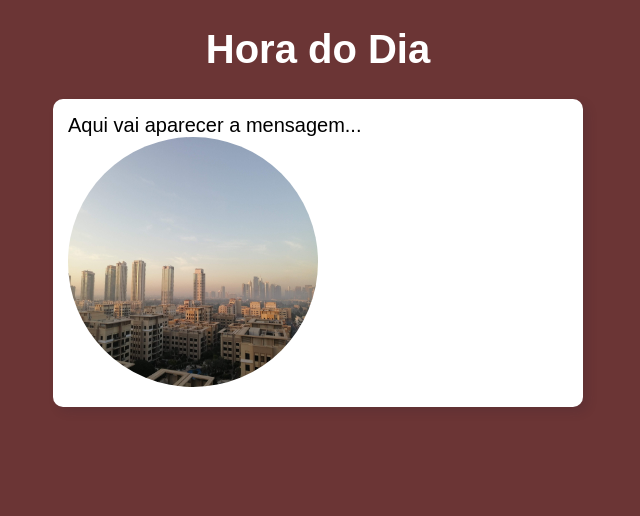
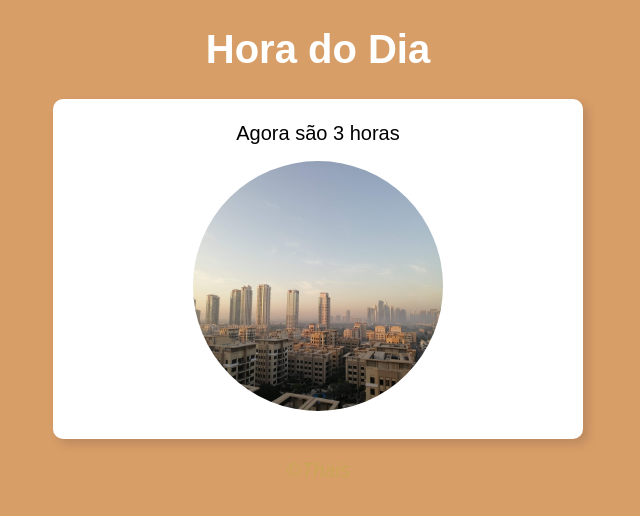
Before and after one commit to thaisjunges/portfolio_meu, a PHP site: page /modelo.html in a window 1280 px wide. Shown: the top 516 px of the page, without its empty margins (322-962 px from the left). Run offline with PHP 8.4, Linux system fonts and the light colour scheme.

Commit message:
Add files via upload

```diff
--- a/page2/javascript_projeto/modelo.html
+++ b/page2/javascript_projeto/modelo.html
@@ -1,5 +1,5 @@
 <!DOCTYPE html>
-<html lang="en">
+<html lang="pt-br">
 <head>
     <meta charset="UTF-8">
     <meta http-equiv="X-UA-Compatible" content="IE=edge">
@@ -12,16 +12,18 @@
         <h1>Hora do Dia</h1>
     </header>
     <section>
-            <div id="msg">
-                Aqui vai aparecer a mensagem...
-            </div>
-            <div id="foto">
-                <img id="imagem"  style="border-radius: 50%" width="250" height="250" src="manha.png" alt="">
+        <!--MENSAGEM QUE VAI APARECER NA TELA-->
+        <div id="msg">
+          Aqui vai aparecer a mensagem
+        </div>
+        <div id="foto">
+            <img id="imagem" style="border-radius: 50%" width="250" height="250" src="img/manha.png" alt="">
         </div>
     </section>
+    <footer>
+        <p>&copy;Thais</p>
+    </footer>
 
-    <script src="script.js">
-
-    </script>
+    <script src="script.js"></script>
 </body>
 </html>
--- a/page2/javascript_projeto/script.js
+++ b/page2/javascript_projeto/script.js
@@ -1,22 +1,24 @@
 function carregar() {
-    // CHAMANDO ID DO HTML
-var msg = document.getElementById('msg')
-var img = dcument.getElementById('imagem')
-var data = new Date()
-var hora = data.getHours()
-
-msg.innerHTML = `Agora são ${hora} horas.`
-if (hora >= 0 && hora < 12) {
-    //Bom Dia!
-    img.src = 'manha.png'
-    document.body.style.background = '#e2cd9'
-} else if (hora >= 12 && hora <= 18) {
-    //Boa Tarde
-    img.src = 'tarde.png'
-    document.body.style.background = '#b9846f'
-} else {
-    //Boa Noite!
-    img.src = 'noite.png'
-    body.body.style.background = '#515154'
+    //BUSCA MENSAGEM DO HTML
+    var msg = window.document.getElementById('msg')
+    //BUSCA A IMAGEM DO HTML
+    var img = window.document.getElementById('imagem')
+    //DATA ATUAL
+    var data = new Date()
+    //HORA ATUAL
+    var hora = data.getHours()
+    msg.innerHTML = `Agora são ${hora} horas`
+    if (hora >= 0 && hora < 12) {
+        //BOM DIA!
+        img.src = 'img/manha.png'
+        document.body.style.background = '#d89e68'
+    } else if (hora >= 12 && hora < 18) {
+        //BOA TARDE!
+        img.src = 'img/tarde.png'
+        document.body.style.background = 'b4b23463'
+    } else {
+        //BOA NOITE
+        img.src = 'img/noite.png'
+        document.body.style.background = '#1615158a'
+    }
 }
-}
--- a/page2/javascript_projeto/style.css
+++ b/page2/javascript_projeto/style.css
@@ -18,7 +18,16 @@ section {
 }
 
 footer {
-    color: white;
+    color: #b4b23463;
     text-align: center;
     font-style: italic;
 }
+
+div {
+    text-align: center;
+    padding: 8px;
+}
+
+#imagem {
+ border-radius: 10p;
+}
```
